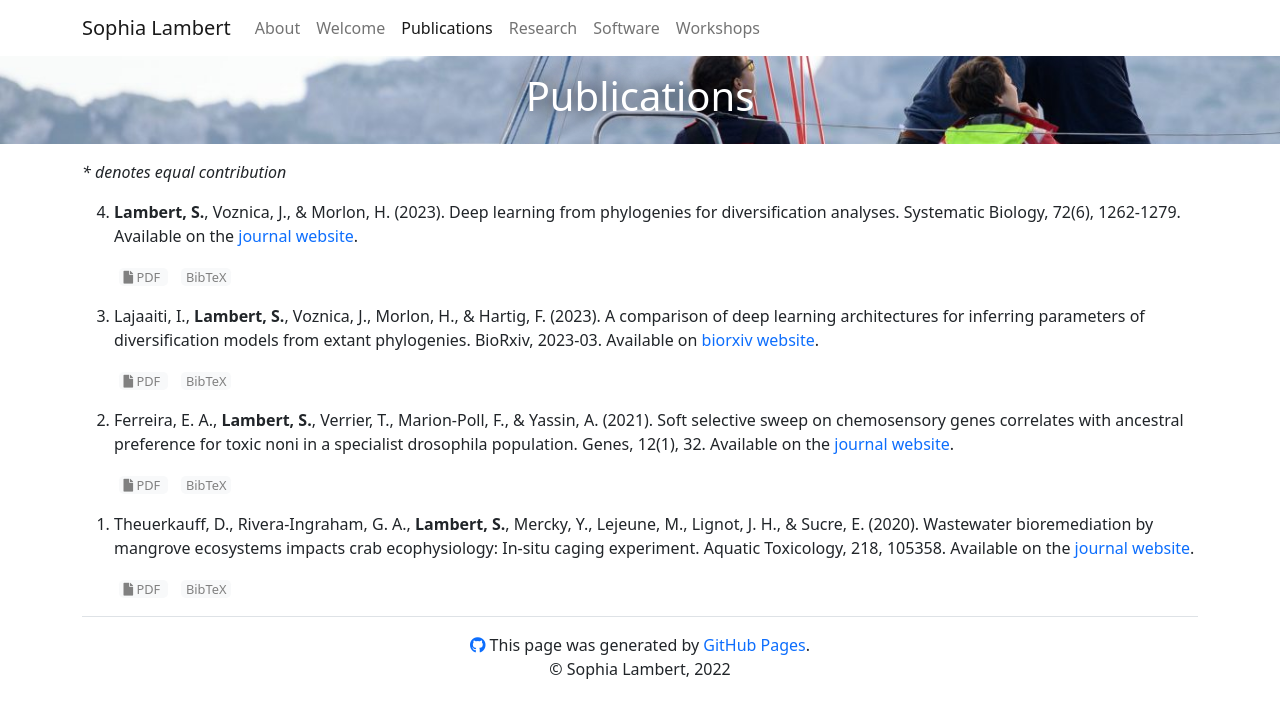
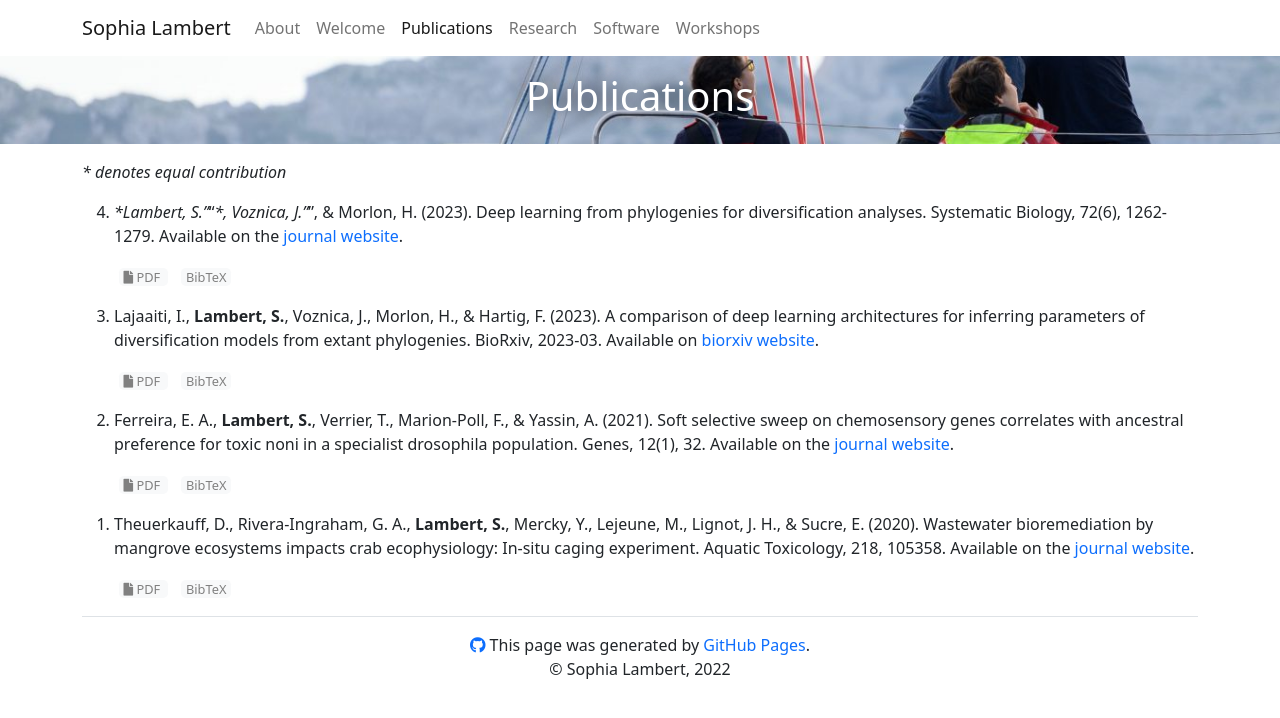
Before and after one commit to sophia-lambert/sophia-lambert.github.io, a Jekyll site: the page built from publications.md, in a window 1280 px wide. Shown: the top 718 px of the page. Built offline with Jekyll 4.4.1, drawn with Linux system fonts in a browser that asks for light colours; comment, search, counter and statistics services are not loaded.

```diff
--- a/_data/publications.yml
+++ b/_data/publications.yml
@@ -3,7 +3,7 @@
 ####################
 
 - formatted: |
-    **Lambert, S.**, Voznica, J., & Morlon, H. (2023). Deep learning from phylogenies for diversification analyses. Systematic Biology, 72(6), 1262-1279. Available on the [journal website](https://doi.org/10.1093/sysbio/syad044).
+    **Lambert, S."*"**, Voznica, J."*", & Morlon, H. (2023). Deep learning from phylogenies for diversification analyses. Systematic Biology, 72(6), 1262-1279. Available on the [journal website](https://doi.org/10.1093/sysbio/syad044).
   bibtex: |
     @Article{
         lambert2023deep,
```
